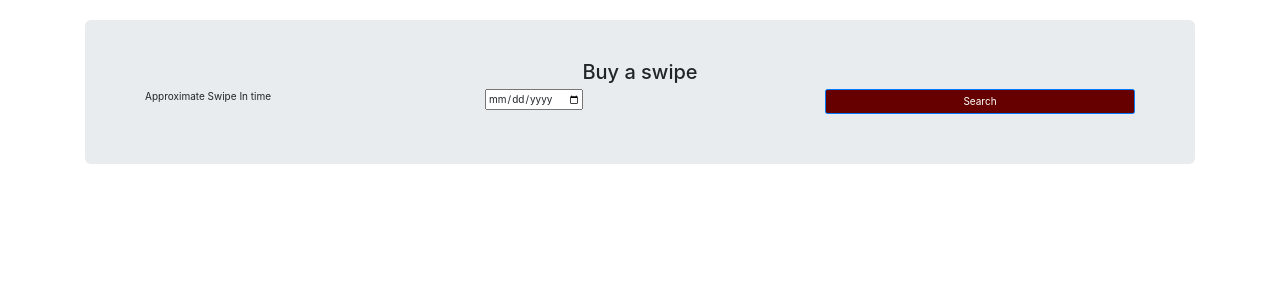
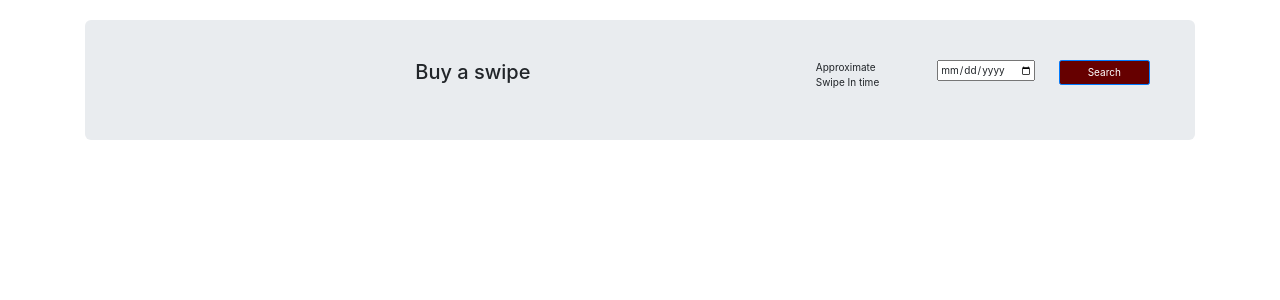
Before and after one commit to AkashShaji/DAKAexchange, a Flask app: page /buy in a window 1280 px wide. Shown: the part 162-462 px from the top of the page. Run offline with Flask 2, Linux system fonts and the light colour scheme; some libraries are stand-ins or nearby versions.

Commit message:
Buy page now works with rows

```diff
--- a/server/main/templates/buy.html
+++ b/server/main/templates/buy.html
@@ -1,6 +1,8 @@
 {% extends 'base.html' %}
 {% block content %}
 
+<div class="grid">
+    <div class="row">
         <div class="col" >
             <div class="text-lg-center">
                 <div class="text-center">
@@ -9,14 +11,16 @@
             </div>
         </div>
         <div class="row">
-    <div class="col">
+            <div class="col-sm-4">
                 Approximate Swipe In time
             </div>
-    <div class="col">
+            <div class="col-sm-4">
                 <input name="timeSearch" id="timeSearch" type="date">
             </div>
-    <div class="col">
+            <div class="col-sm-4">
                 <button style="background-color: #660000" id="searchButton" type="submit" class="btn btn-primary btn-block">Search</button>
+            </div>
+        </div>
     </div>
 </div>
 
```
Lines whose indentation alone changed are shown as unchanged.
